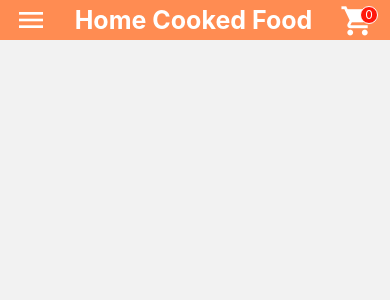
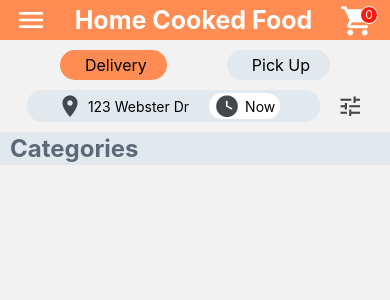
Before and after one commit to AnirudhHosur/Homefood-delivery-app, a React Native app in the folder home-food-app/: screen /HomeScreen in a window 390 px wide. Shown: the top 300 px of the page. Built offline with nearby package versions, Linux system fonts and the light colour scheme.

Commit message:
Added Home Screen

```diff
--- a/home-food-app/src/screens/HomeScreen.js
+++ b/home-food-app/src/screens/HomeScreen.js
@@ -1,13 +1,83 @@
-import React from "react";
-import { View, Text, StyleSheet, Dimensions, TextInput } from "react-native";
+import React, { useState } from "react";
+import { View, Text, StyleSheet, TouchableOpacity, ScrollView } from "react-native";
 import { Icon, Button, SocialIcon } from "react-native-elements";
 import HomeHeader from "../components/HomeHeader";
+import { colors } from "../global/styles";
 
 
 export default function HomeScreen() {
+
+    const [delivery, setDelivery] = useState(true)
+
     return(
         <View style = {styles.container}>
             <HomeHeader />
+            <ScrollView
+                stickyHeaderIndices={[0]}
+                showsVerticalScrollIndicator = {true}
+            >
+            <View>
+                <View style = {{marginTop: 10, flexDirection: 'row', justifyContent: 'space-evenly'}}>
+                    <TouchableOpacity
+                        onPress={() => {
+                            setDelivery(true)
+                        }}
+                    >
+                        <View style = {{...styles.deliveryButton, backgroundColor : delivery ? colors.buttons : colors.grey5}}>
+                            <Text style = {styles.deliveryText}>Delivery</Text>
+                        </View>
+                    </TouchableOpacity>
+
+                    <TouchableOpacity
+                        onPress={() => {
+                            setDelivery(false)
+                        }}
+                    >
+                        <View style = {{...styles.deliveryButton, backgroundColor : delivery ? colors.grey5 : colors.buttons}}>
+                            <Text style = {styles.deliveryText}>Pick Up</Text>
+                        </View>
+                    </TouchableOpacity>
+                </View>
+            </View>
+
+            <View style = {styles.filterView}>
+                <View style = {styles.addressView}>
+                    <View style={{flexDirection: "row", alignItems: 'center', paddingLeft: 10}}>
+                        <Icon
+                            type = "material-community"
+                            name = "map-marker"
+                            color = {colors.grey1}
+                            size = {26}
+                        />
+
+                        <Text style = {{marginLeft: 5}}>123 Webster Dr</Text>
+                    </View>
+
+                    <View style={styles.clockView}>
+                        <Icon
+                            type = "material-community"
+                            name = "clock-time-four"
+                            color = {colors.grey1}
+                            size = {26}
+                        />
+
+                        <Text style = {{marginLeft: 5}}>Now</Text>
+                    </View>
+                </View>
+                <View>
+                    <Icon
+                        type = "material-community"
+                        name = "tune"
+                        color = {colors.grey1}
+                        size = {26}
+                    />
+                </View>
+            </View>
+
+            <View style = {styles.headerTextView}>
+                <Text style = {styles.headerText}>Categories</Text>
+            </View>
+            </ScrollView>
         </View>
     )
 }
@@ -16,5 +86,55 @@
 
     container: {
         flex: 1,
+    },
+
+    deliveryButton: {
+        paddingHorizontal: 20,
+        borderRadius: 15,
+        paddingVertical: 5,
+    },
+
+    deliveryText: {
+        marginLeft: 5,
+        fontSize: 16
+    },
+
+    filterView : {
+        flexDirection: "row",
+        alignItems: "center",
+        justifyContent: "space-evenly",
+        marginHorizontal: 10,
+        marginVertical: 10
+    },
+
+    clockView: {
+        flexDirection: "row",
+        alignItems: 'center',
+        marginLeft: 20,
+        backgroundColor: colors.cardBackground,
+        borderRadius: 15,
+        paddingHorizontal: 5,
+        marginRight: 20
+    },
+
+    addressView: {
+        flexDirection: "row",
+        backgroundColor: colors.grey5,
+        borderRadius: 15,
+        paddingVertical: 3,
+        justifyContent: "space-between",
+        paddingHorizontal: 20
+    },
+
+    headerText: {
+        color: colors.grey2,
+        fontSize: 24,
+        fontWeight: "bold",
+        paddingLeft: 10
+    },
+
+    headerTextView: {
+        backgroundColor: colors.grey5,
+        paddingVertical: 2
     }
 })
```
Also changed, not shown: home-food-app/src/global/Data.js (added).
